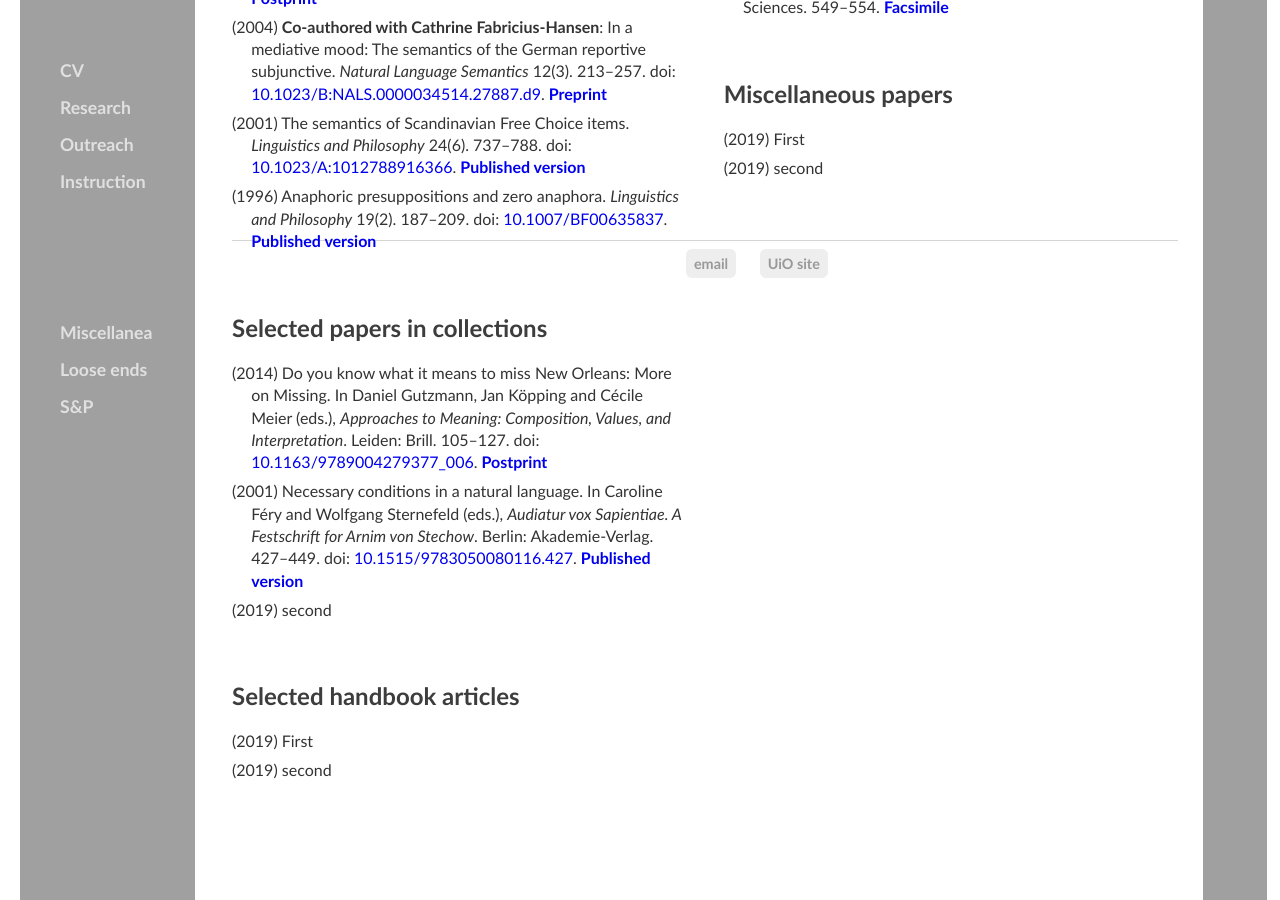
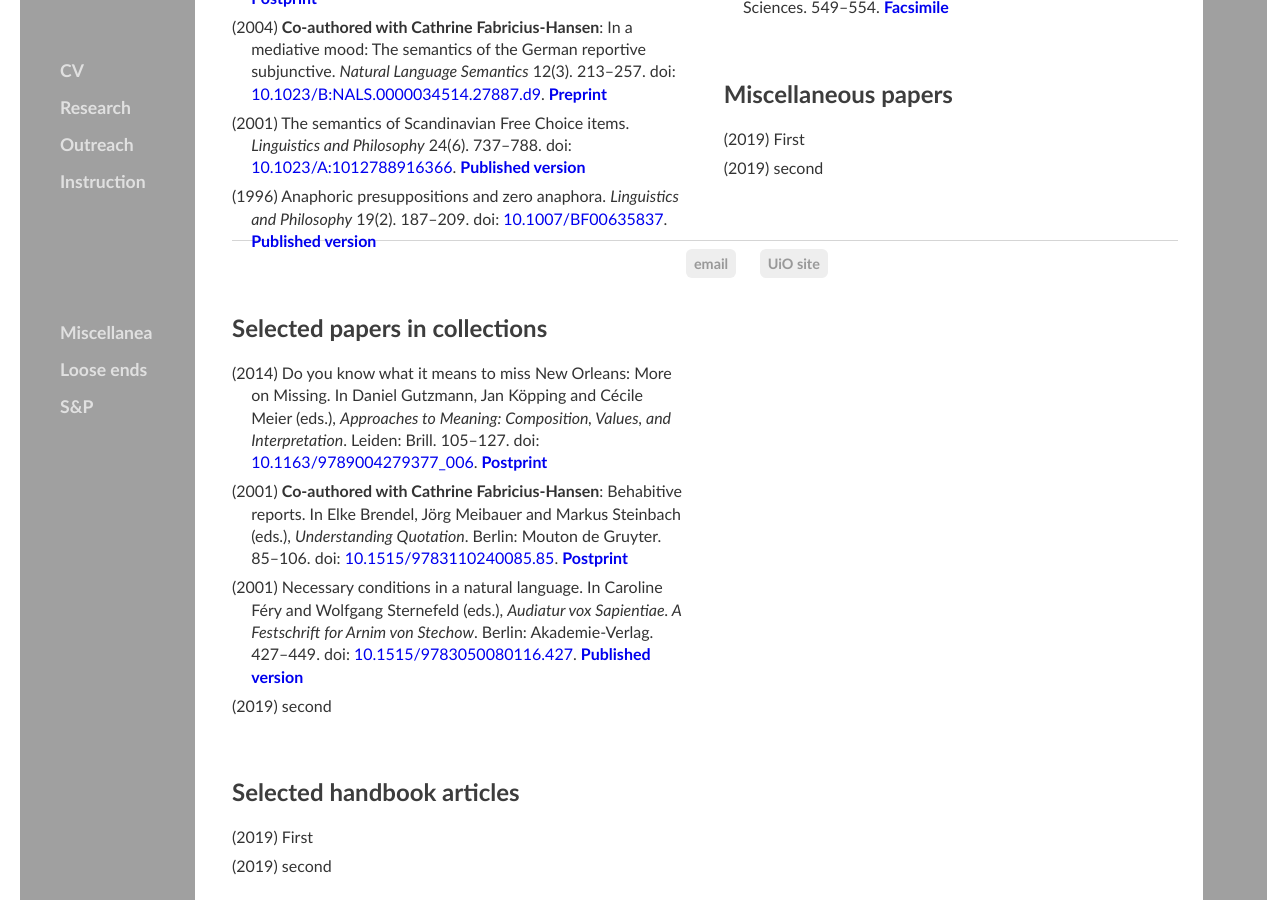
Before and after one commit to kjelljs/kjelljs.github.io, a Jekyll site: the page built from research/index.html, in a window 1280 px wide and 900 px high, scrolled down 1272 px. Built offline with Jekyll 4.4.1, drawn with Linux system fonts in a browser that asks for light colours.

Commit message:
Update index.html

```diff
--- a/research/index.html
+++ b/research/index.html
@@ -45,6 +45,7 @@ figcaption {
     <h2 id="coll">Selected papers in collections</h2>
 	    <ul id="pubs">
 		    <li>(2014) Do you know what it means to miss New Orleans: More on Missing. In Daniel Gutzmann, Jan Köpping and Cécile Meier (eds.), <i>Approaches to Meaning: Composition, Values, and Interpretation</i>. Leiden: Brill. 105–127. doi: <a href="https://doi.org/10.1163/9789004279377_006">10.1163/9789004279377_006</a>. <a href="/pdf/CarpenterSaeboe.pdf"><b>Postprint</b></a></li>
+		    <li>(2001) <b>Co-authored with Cathrine Fabricius-Hansen</b>: Behabitive reports. In Elke Brendel, Jörg Meibauer and Markus Steinbach (eds.), <i>Understanding Quotation</i>. Berlin: Mouton de Gruyter. 85–106. doi: <a href="https://doi.org/10.1515/9783110240085.85">10.1515/9783110240085.85</a>. <a href="/pdf/Behab.pdf"><b>Postprint</b></a></li>
 		    <li>(2001) Necessary conditions in a natural language. In Caroline Féry and Wolfgang Sternefeld (eds.), <i>Audiatur vox Sapientiae. A Festschrift for Arnim von Stechow</i>. Berlin: Akademie-Verlag. 427–449. doi: <a href="https://doi.org/10.1515/9783050080116.427">10.1515/9783050080116.427</a>. <a href="/pdf/NecCon.pdf"><b>Published version</b></a></li>
 		    <li>(2019) second </li>
     </ul>
```
